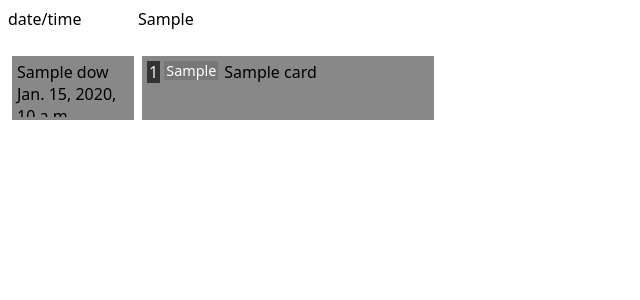
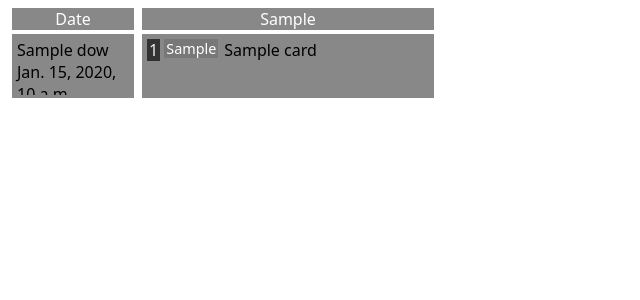
Before and after one commit to danx0r/gittrack, a Django app: template gittrack/templates/index.html in a window 1280 px wide. Shown: the top 300 px of the page, without its empty margins (0-640 px from the left). Run offline with Django 3.2, Linux system fonts and the light colour scheme; the template is opened without the code that fills it: most values are stand-ins (such as "Sample title", 1, 10 or a date in 2020).

Commit message:
sprucing

```diff
--- a/gittrack/templates/index.html
+++ b/gittrack/templates/index.html
@@ -18,11 +18,20 @@
                 height: 100%;
                 overflow: hidden;
             }
+            .colhead {
+                text-align: center;
+                background-color: #888;
+                color: white;
+                margin-left: 4px;
+                margin-right: 4px;
+            }
         </style>
     </head>
     <body style="font-family:sans" onkeypress="adjust(event.keyCode | event.charCode)">
         <div style="width:130px;float:left">
-            date/time<br/><br/>
+            <div class="colhead">
+                Date
+            </div>
             <div style="position:relative;width:100%">
                 {% for day in days %}
                     <div class="card" vp="{{ forloop.counter0 }}" vh="1">
@@ -37,7 +46,9 @@
         </div>
         {% for col in columns %}
             <div style="width:300px;float:left">
-                {{ col.0 }}<br/><br>
+                <div class="colhead">
+                    {{ col.0 }}
+                </div>
                 <div style="position:relative">
                     {% for card in col.1 %}
                         <div class="card" vp="{{ card.start }}" vh="{{ card.length }}">
```
Also changed, not shown: 1 other file.
